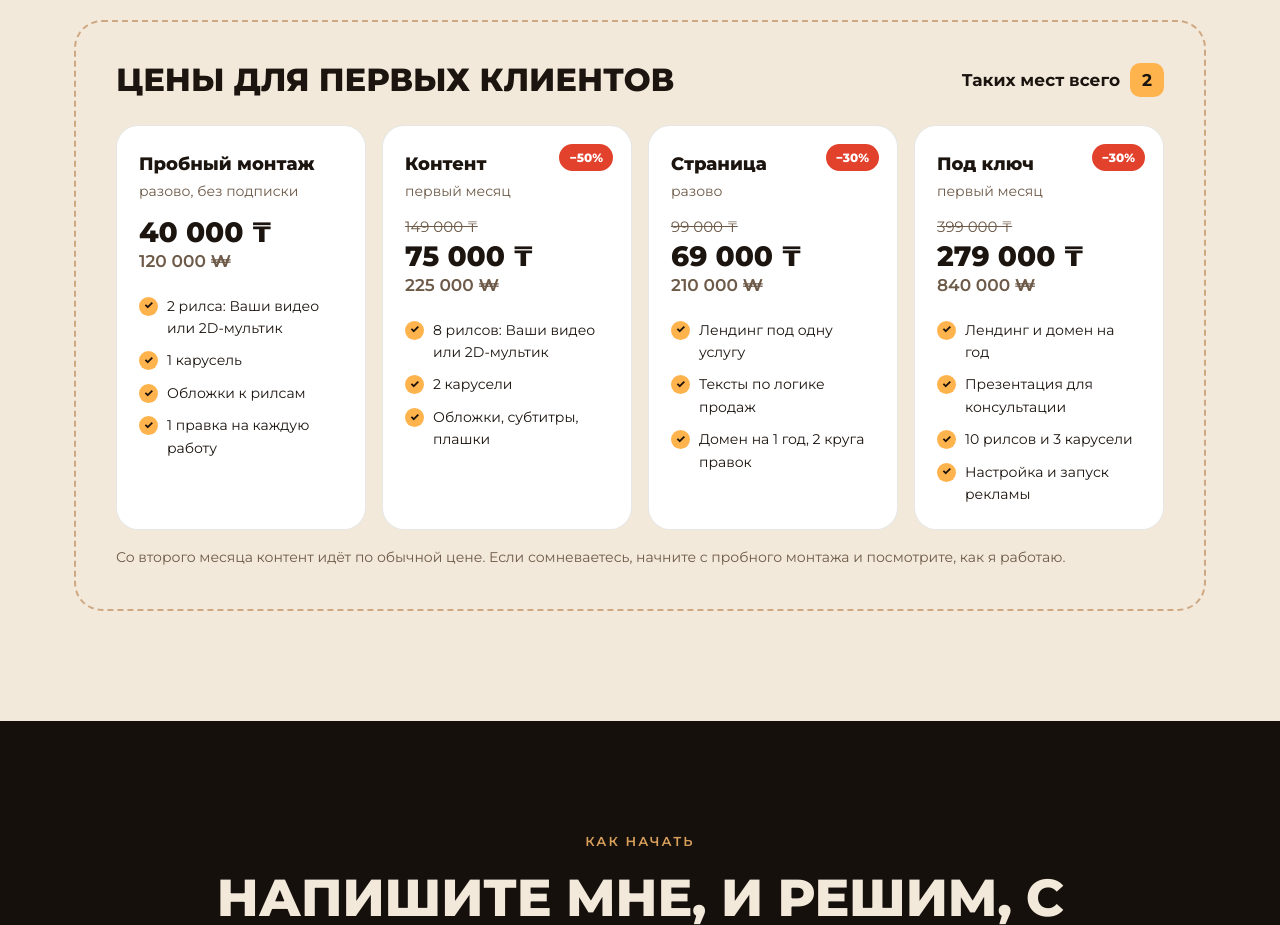
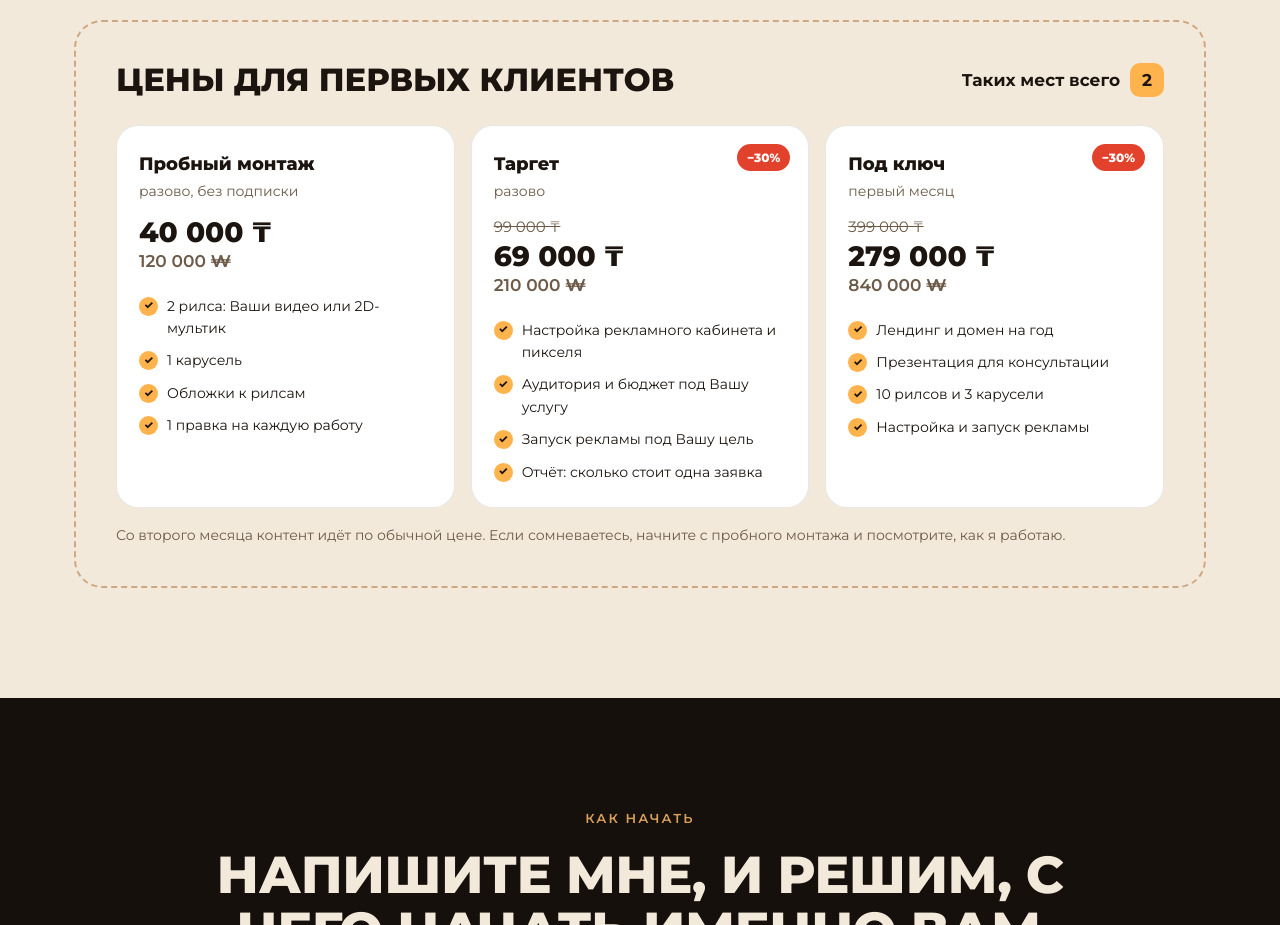
Before and after one commit to Konstantin-Kan/Konstantin-Kan.github.io, a plain HTML site: page upakovka/index.html in a window 1280 px wide. Shown: the part 8260-9185 px from the top of the page. Drawn offline with Linux system fonts and the light colour scheme.

Commit message:
Упаковка: первые клиенты — пробный, таргет -30%, под ключ

```diff
--- a/upakovka/index.html
+++ b/upakovka/index.html
@@ -308,7 +308,7 @@ header.solid{background:rgba(21,16,12,.82);backdrop-filter:blur(14px);-webkit-ba
 .seats{display:flex;align-items:center;gap:10px;font-weight:700}
 .seats i{width:34px;height:34px;border-radius:10px;background:var(--btn);display:grid;place-items:center;font-style:normal;animation:ping2 2.4s infinite}
 @keyframes ping2{0%{box-shadow:0 0 0 0 rgba(255,179,77,.6)}70%,100%{box-shadow:0 0 0 12px rgba(255,179,77,0)}}
-.fc{display:grid;grid-template-columns:repeat(4,1fr);gap:16px;margin-top:26px}
+.fc{display:grid;grid-template-columns:repeat(3,1fr);gap:16px;margin-top:26px}
 .fc .pr{padding:24px 22px;position:relative}
 .fc .off{position:absolute;top:18px;right:18px;background:#e2412c;color:#fff;font-size:12px;font-weight:800;padding:4px 10px;border-radius:999px}
 .fc h3{font-size:18px}
@@ -730,15 +730,10 @@ footer a{text-decoration:underline}
           <div class="won" style="margin-top:14px">40 000 ₸</div><div class="tg">120 000 ₩</div>
           <ul><li>2 рилса: Ваши видео или 2D-мультик</li><li>1 карусель</li><li>Обложки к рилсам</li><li>1 правка на каждую работу</li></ul>
         </div>
-        <div class="pr"><span class="off">−50%</span>
-          <h3>Контент</h3><span class="per">первый месяц</span>
-          <div class="old">149 000 ₸</div><div class="won">75 000 ₸</div><div class="tg">225 000 ₩</div>
-          <ul><li>8 рилсов: Ваши видео или 2D-мультик</li><li>2 карусели</li><li>Обложки, субтитры, плашки</li></ul>
-        </div>
         <div class="pr"><span class="off">−30%</span>
-          <h3>Страница</h3><span class="per">разово</span>
+          <h3>Таргет</h3><span class="per">разово</span>
           <div class="old">99 000 ₸</div><div class="won">69 000 ₸</div><div class="tg">210 000 ₩</div>
-          <ul><li>Лендинг под одну услугу</li><li>Тексты по логике продаж</li><li>Домен на 1 год, 2 круга правок</li></ul>
+          <ul><li>Настройка рекламного кабинета и пикселя</li><li>Аудитория и бюджет под Вашу услугу</li><li>Запуск рекламы под Вашу цель</li><li>Отчёт: сколько стоит одна заявка</li></ul>
         </div>
         <div class="pr"><span class="off">−30%</span>
           <h3>Под ключ</h3><span class="per">первый месяц</span>
```
